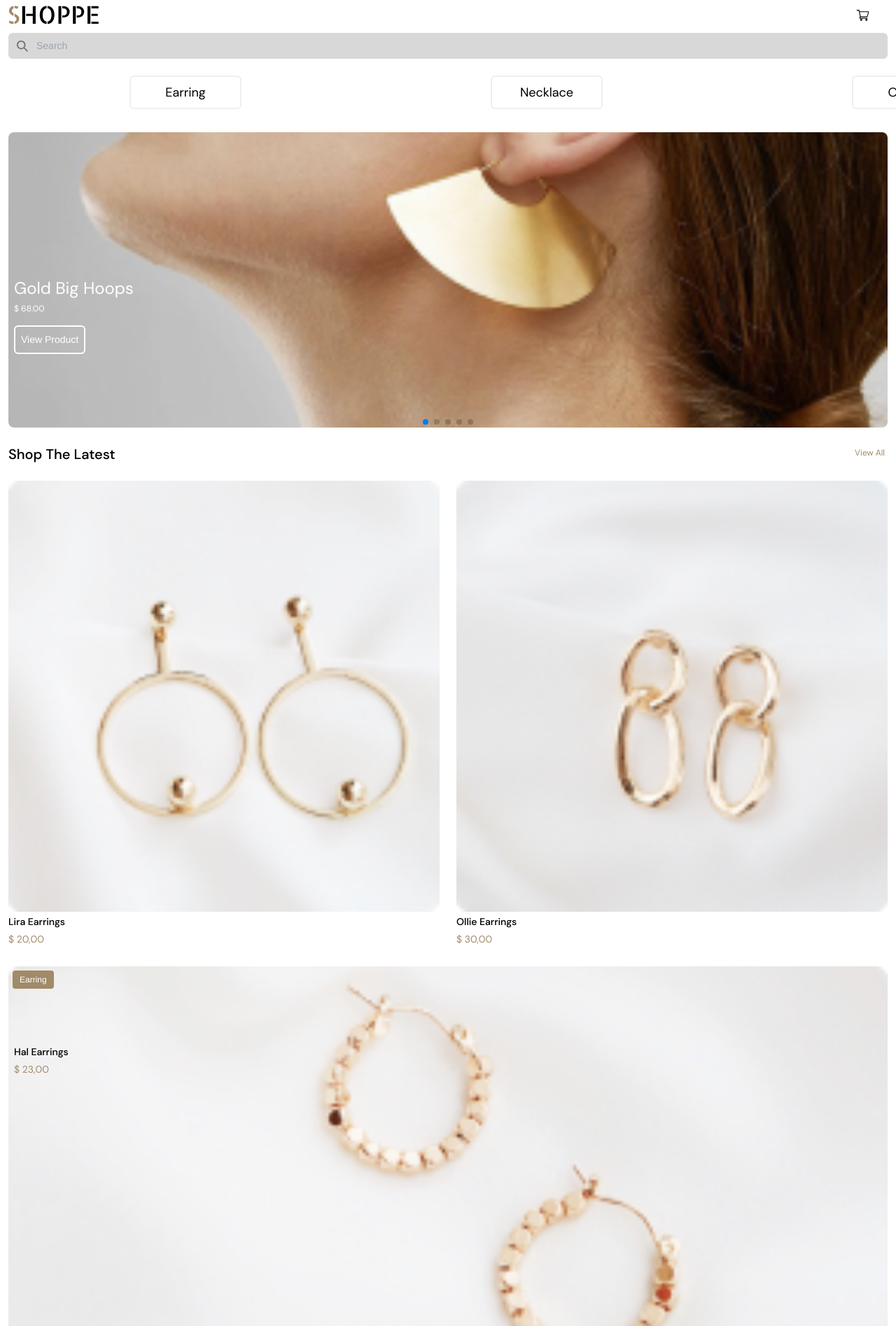
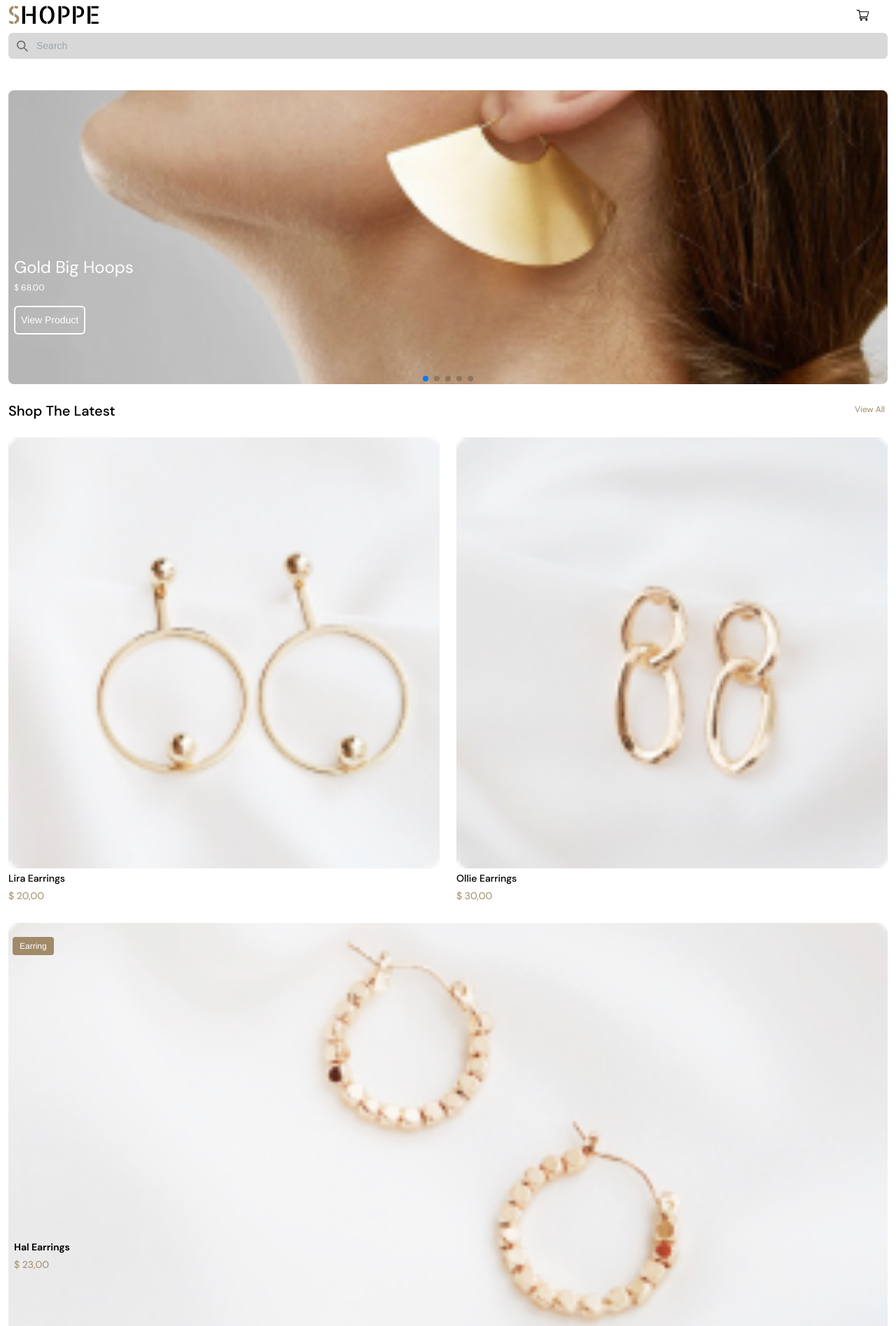
Before and after one commit to franciscomoncadab/shoppe-tailwind, a React (Create React App) app: page / in a window 1280 px wide. Shown: the top 1895 px of the page at 70% size. Built offline with nearby package versions, Linux system fonts and the light colour scheme; some icons are missing.

Commit message:
[add] media queries ipad air

```diff
--- a/src/assets/scss/_mixins.scss
+++ b/src/assets/scss/_mixins.scss
@@ -23,13 +23,14 @@
    }
 
    $breakpoints: (
-     3xs: 350px,
-     2xs: 420px,
-     xs: 576px,
-     sm: 768px,
-     md: 992px,
-     lg: 1280px,
-     xl: 1440px,
+     3xs: 268px,
+     2xs: 380px,
+     xs: 470px,
+     sm: 968px,
+     md: 1024px,
+     lg: 1440px,
+     xl: 1728px,
+     2xl: 1920px,
    );
 
    @mixin respond-below($breakpoint) {
--- a/src/assets/scss/others/_carousel.scss
+++ b/src/assets/scss/others/_carousel.scss
@@ -6,6 +6,10 @@
    .mySwiper {
     width: 100%;
     height: 100%;
+
+    @media (min-width: 770px) {
+      display: none;
+    }
    }
 
    .swiper-slide {
@@ -34,4 +38,10 @@
      height: 422px;
      object-fit: cover;
 
+     @media (min-width: 768px) {
+      height: 420px;
+      width: 100%;
+      object-fit: cover;
+     }
+
    }
--- a/src/components/Carousel.tsx
+++ b/src/components/Carousel.tsx
@@ -19,10 +19,10 @@ function Carousel() {
     <div>
       <Swiper
 
-          loop={true}
+          loop={false}
           spaceBetween={10}
-          slidesPerView={2.5}
-          freeMode={true}
+          slidesPerView={2.3}
+          freeMode={false}
           watchSlidesProgress={true}
           modules={[FreeMode, Navigation, Thumbs]}
           className="mySwiper mt-3 ml-3"
@@ -45,12 +45,12 @@ function Carousel() {
         </Swiper>
       </div>
       <div className="relative z-0">
-        <p className="absolute z-10 text-white mt-60 text-2xl ml-5">
+        <p className="absolute z-10 text-white mt-[270px] text-2xl ml-5">
           Gold Big Hoops{" "}
         </p>
         <br />
-        <p className="absolute z-10 text-white text-xs mt-64 ml-5">$ 68.00</p>
-        <button className="absolute z-10 rounded-md border-solid border-l-2 border-r-2 border-x-2 border-y-2 text-white text-center mt-72 ml-5 p-2">
+        <p className="absolute z-10 text-white text-xs mt-[286px] ml-5">$ 68.00</p>
+        <button className="absolute z-10 rounded-md border-solid border-l-2 border-r-2 border-x-2 border-y-2 text-white text-center mt-[320px] ml-5 p-2">
           {" "}
           View Product
         </button>
--- a/src/components/Footer.tsx
+++ b/src/components/Footer.tsx
@@ -18,8 +18,8 @@ function Footer() {
             className="w-full border-b-2 mb-3 pb-1"
             placeholder="Give an email, get the newsletter."
           />
-          <Arrow className="absolute w-5 h-5 ml-[360px] mb-3 pointer-events-none" />
-          <div className="absolute flex flex-start mt-16">
+          <Arrow className="absolute w-5 h-5 left-[94%] xs:left-[97%] mb-3 pointer-events-none" />
+          <div className="absolute flex flex-start mt-16 xs:hidden">
             <br />
             <input
               type="checkbox"
@@ -30,7 +30,7 @@ function Footer() {
           </div>
         </div>
         <div className="mt-14 md:flex md:justify-between">
-          <div className="grid grid-col gap-3 sm:grid sm:grid-row-3 sm:grid-flow-col sm:gap-3">
+          <div className="grid grid-col gap-3 xs:grid xs:grid-row-3 xs:grid-flow-col xs:gap-3">
             <div>
               <ul className="text-dark-gray hover:text-black">
                 <li className="mb-4">
@@ -55,8 +55,8 @@ function Footer() {
           </div>
         </div>
         <br />
-        <div className="sm:flex sm:items-center sm:justify-between">
-          <div className="flex mt-2 mb-12 space-x-6 sm:justify-center sm:mt-0">
+        <div className="xs:flex xs:items-center xs:justify-between xs:flex-row-reverse">
+          <div className="flex mt-2 mb-12 space-x-6 sm:justify-center xs:mr-20">
             <span className="relative flex flex-start">
               {" "}
               Follow us
@@ -111,7 +111,7 @@ function Footer() {
               <span className="sr-only">Twitter page</span>
             </a>
           </div>
-          <span className="text-sm text-dark-gray mb-4 sm:text-center dark:text-gray-400">
+          <span className="text-sm text-dark-gray mb-4 xs:flex-start">
             <a href="." className="text-dark-gray hover:underline">
               © 2021 Shelly
             </a>
--- a/src/components/NavBar.tsx
+++ b/src/components/NavBar.tsx
@@ -10,10 +10,23 @@ import "../assets/scss/main.scss";
 function NavBar() {
   const [ mobileMenu, setMobileMenu ] = useState<boolean>(false);
 
+  function disableScroll() {
+    let scrollTop = window.scrollY || document.documentElement.scrollTop;
+    let scrollLeft = window.scrollX || document.documentElement.scrollLeft;
+
+      window.onscroll = () => {
+        window.scrollTo(scrollLeft, scrollTop);
+      }
+
+  }
+
+  function enableScroll() {
+    window.scrollTo = () => {}
+  }
 
   return (
     <nav className="w-full h-full">
-      <div className="flex flex-wrap justify-between mx-auto w-full max-w-[1440px] h-full ">
+      <div className="flex flex-wrap justify-between mx-auto w-full max-w-[1280px] h-full ">
         <a href="/" className="flex items-center ml-3">
           <Logo
             className="mt-2 h-7sm:h-9 content-start"
@@ -21,13 +34,23 @@ function NavBar() {
         </a>
         <a
           className="flex items-center"
-          onClick={() => setMobileMenu(!mobileMenu)}
+          onClick={() => {
+            setMobileMenu(!mobileMenu)
+
+          }}
           >
             <Car className="mt-2 mr-3"/>
 
             {!mobileMenu ?
-              <Menu className="mt-2 mr-3" />
-              : <Close className="mt-2 mr-3" />}
+              <Menu
+                className="mt-2 mr-3"
+                onClick={() => {disableScroll()}}
+              />
+              : <Close
+                className="mt-2 mr-3"
+                onClick={() => {enableScroll()}}
+              />}
+
         </a>
 
         <ul className={`absolute z-30 bg-white top-24 ${mobileMenu ? "left-0" : "-left-full"} w-full ml-3 h-full flex-col ease-linear duration-[0.3s] sm:flex sm:justify-between sm:list-none sm:h-full`}>
--- a/src/components/Products.tsx
+++ b/src/components/Products.tsx
@@ -37,11 +37,11 @@ function Products() {
                </div>
           </div>
           <div className="relative p-2 rounded-md col-span-2 z-0">
-               <div className="absolute z-10 mt-2 ml-1.5">
+               <div className="absolute z-10 top-[8%] xs:top-[5%] ml-1.5">
                <span className="bg-gold text-white text-xs mr-2 px-2.5 py-1.5 rounded ">Earring</span>
                </div>
-               <div className="absolute my-1 z-10 mt-28 ml-2">
-                    <p className=" font-medium">Hal Earrings</p>
+               <div className="absolute my-1 z-10 top-[65%] xs:top-[75%] ml-2">
+                    <p className=" font-medium xs:font-semibold ">Hal Earrings</p>
                     <p className="text-gold my-1"> $ 23,00</p>
                </div>
                <img
```
